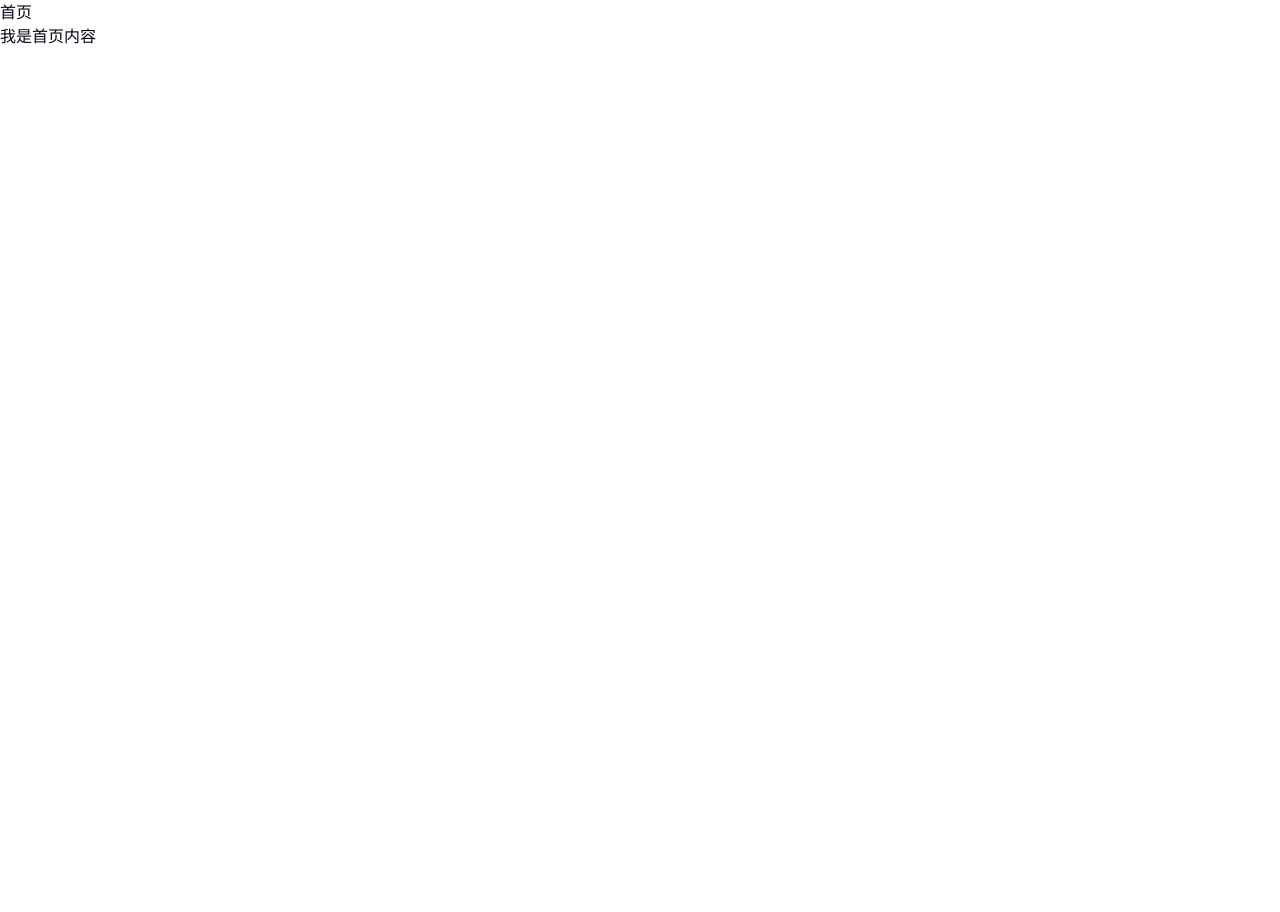
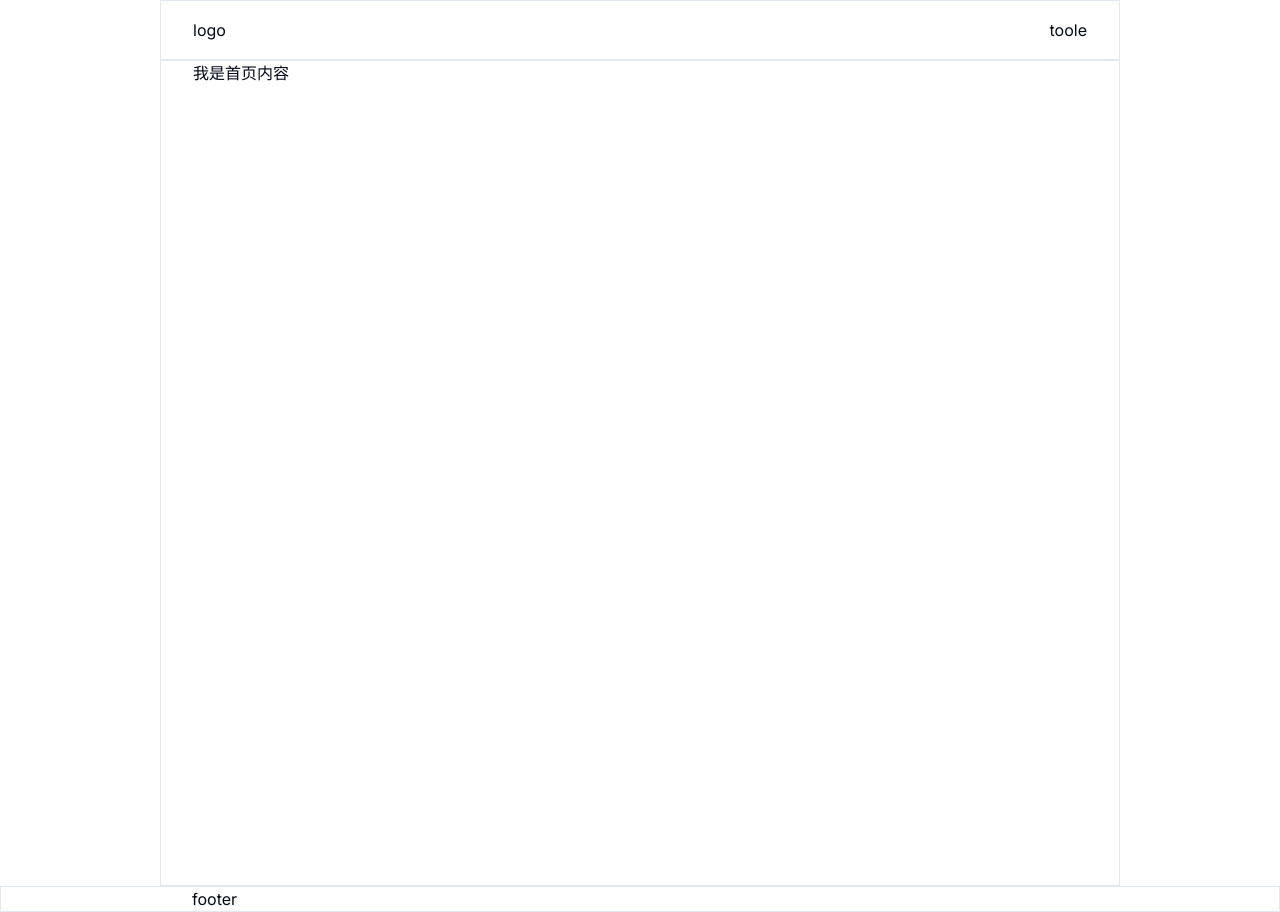
Before and after one commit to gaoxiu333/blog, a Next.js app in the folder packages/n-blog/: page / in a window 1280 px wide. Before the commit the page ends 800 px from the top, so only its background shows below. Built offline with nearby package versions, Linux system fonts and the light colour scheme.

Commit message:
feat: base layout

```diff
--- a/packages/n-blog/app/layout.tsx
+++ b/packages/n-blog/app/layout.tsx
@@ -2,6 +2,7 @@ import type { Metadata } from "next";
 import { Inter } from "next/font/google";
 import "../styles/globals.css";
 import { PageHeader } from "@/components/page-header";
+import { PageFooter } from "@/components/page-footer";
 
 const inter = Inter({ subsets: ["latin"] });
 
@@ -19,10 +20,14 @@ export default function RootLayout({
   children: React.ReactNode;
 }) {
   return (
-    <html>
-      <body className={inter.className}>
-        <PageHeader />
-        {children}</body>
+    <html className="h-full">
+      <body className={`${inter.className} flex flex-col h-full`}>
+        <div className="flex-1">
+          <PageHeader />
+          <main> {children}</main>
+        </div>
+        <PageFooter className="flex-none" />
+      </body>
     </html>
   );
 }
--- a/packages/n-blog/app/page.tsx
+++ b/packages/n-blog/app/page.tsx
@@ -1,5 +1,10 @@
 import { Button } from "@/components/ui/button";
 
 export default function Home() {
-  return <div>我是首页内容</div>;
+  return (
+    <div className="container border">
+      <p>我是首页内容</p>
+      <div className='h-[100vh]'></div>
+    </div>
+  );
 }
--- /dev/null
+++ b/packages/n-blog/components/page-footer.tsx
@@ -0,0 +1,19 @@
+import { Slot } from "@radix-ui/react-slot";
+
+interface PageFooterPaops extends React.HTMLAttributes<HTMLDivElement> {
+  asChild?: boolean;
+}
+
+const PageFooter: React.FC<PageFooterPaops> = ({
+  asChild = false,
+  className = "",
+}) => {
+  const Comp = asChild ? Slot : "div";
+  return (
+    <Comp className={`w-full border ${className}`}>
+      <div className="container">footer</div>
+    </Comp>
+  );
+};
+
+export { PageFooter };
--- a/packages/n-blog/components/page-header.tsx
+++ b/packages/n-blog/components/page-header.tsx
@@ -1,5 +1,25 @@
-const PageHeader = () => {
-  return <div>首页</div>;
+import { Slot } from "@radix-ui/react-slot";
+
+interface PageHeaderProps extends React.HTMLAttributes<HTMLDivElement> {
+  asChild?: boolean;
+  className?: string;
+}
+
+const PageHeader: React.FC<PageHeaderProps> = ({
+  className = "",
+  asChild = false,
+  ...props
+}) => {
+  const Comp = asChild ? Slot : "header";
+  return (
+    <Comp
+      className={`container flex h-[3.75rem] items-center justify-between border ${className}`}
+      {...props}
+    >
+      <div>logo</div>
+      <div>toole</div>
+    </Comp>
+  );
 };
 
-export { PageHeader}
+export { PageHeader };
--- a/packages/n-blog/tailwind.config.ts
+++ b/packages/n-blog/tailwind.config.ts
@@ -14,7 +14,7 @@ const config = {
       center: true,
       padding: "2rem",
       screens: {
-        "2xl": "1400px",
+        "2xl": "960px",
       },
     },
     extend: {
```
